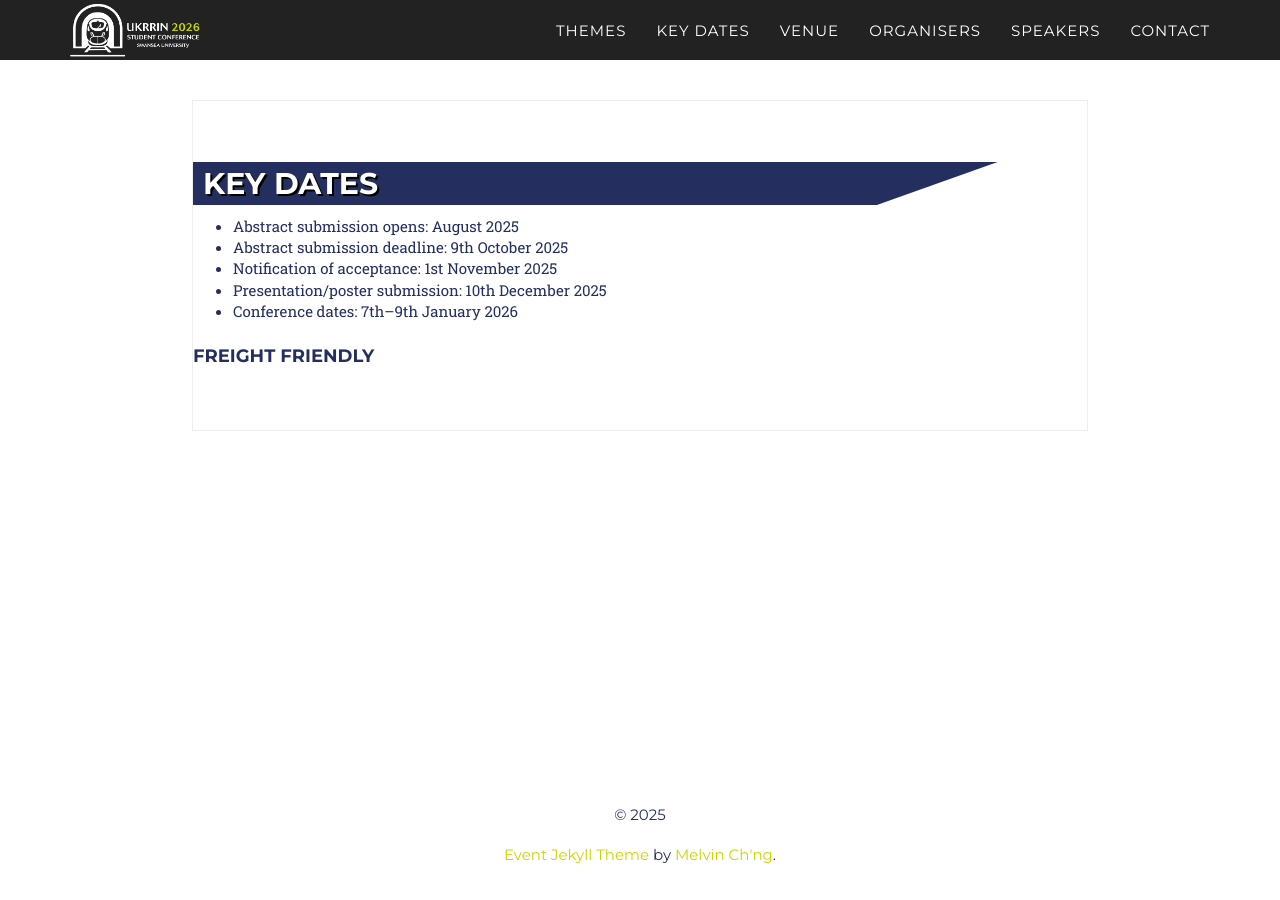
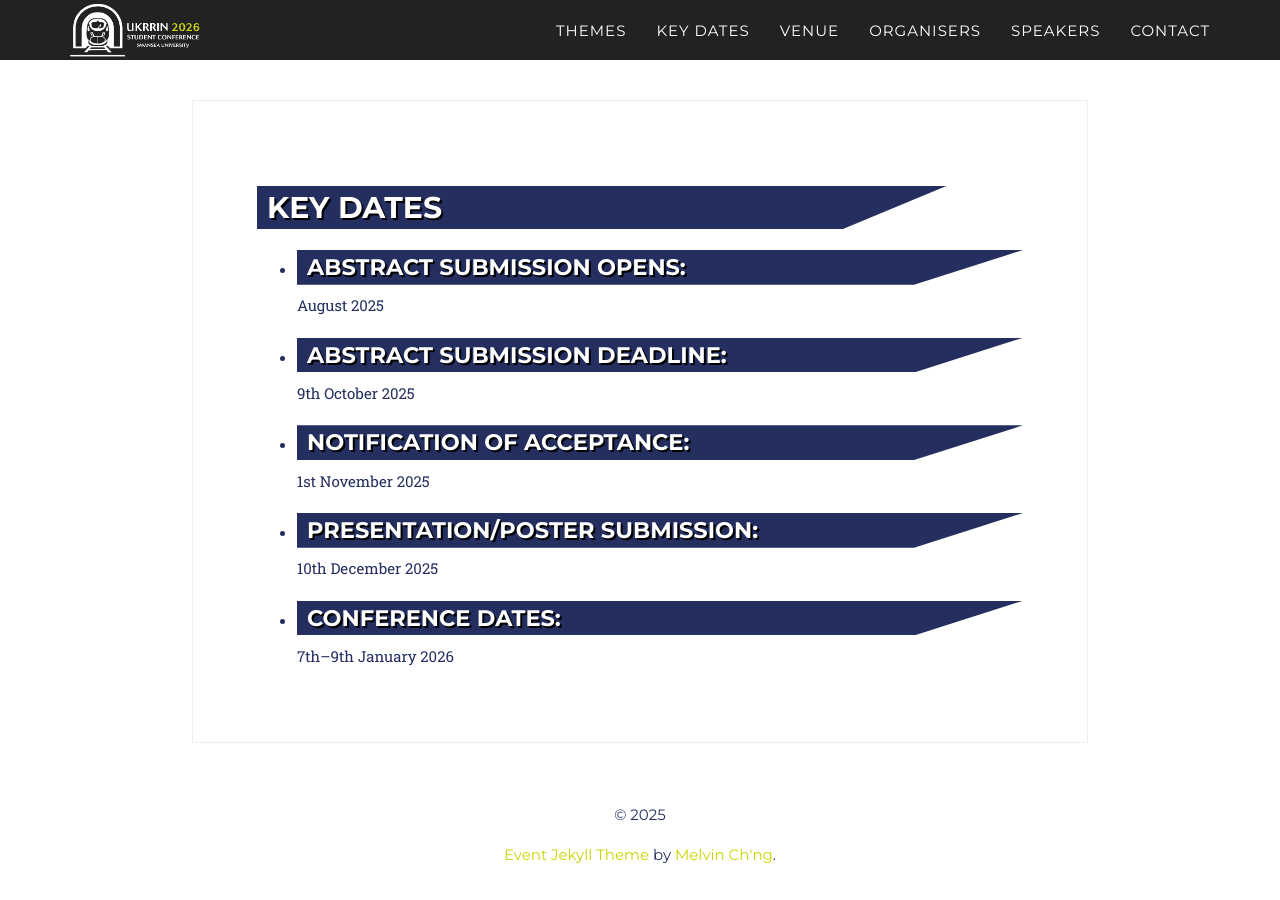
Before and after one commit to ukrrin2026swansea/ukrrin2026swansea.github.io, a Jekyll site: the page built from _2017_pages/key-dates.html, in a window 1280 px wide. Built offline with Jekyll 4.4.1, drawn with Linux system fonts in a browser that asks for light colours; some web fonts are replaced.

```diff
--- a/_2017_pages/key-dates.html
+++ b/_2017_pages/key-dates.html
@@ -3,17 +3,15 @@
 permalink: /key-dates
 title: Key Dates
 ---
-
-<section id="key-info" class="black-frame about about-container about-container-top" style="padding: 40px 0;">
+<section id="key-info" class="black-frame about about-container about-container-top">
   <h1>Key Dates</h1>
   <ul>
-        <li>Abstract submission opens: August 2025</li>
-        <li>Abstract submission deadline: 9th October 2025</li>
-        <li>Notification of acceptance: 1st November 2025</li>
-        <li>Presentation/poster submission: 10th December 2025</li>
-        <li>Conference dates: 7th–9th January 2026</li>
+        <li><h2>Abstract submission opens:</h2> August 2025</li>
+        <li><h2>Abstract submission deadline:</h2> 9th October 2025</li>
+        <li><h2>Notification of acceptance:</h2> 1st November 2025</li>
+        <li><h2>Presentation/poster submission:</h2> 10th December 2025</li>
+        <li><h2>Conference dates:</h2> 7th–9th January 2026</li>
   </ul>
-  <h4>Freight friendly</h4>
 </section>
 
 
```
